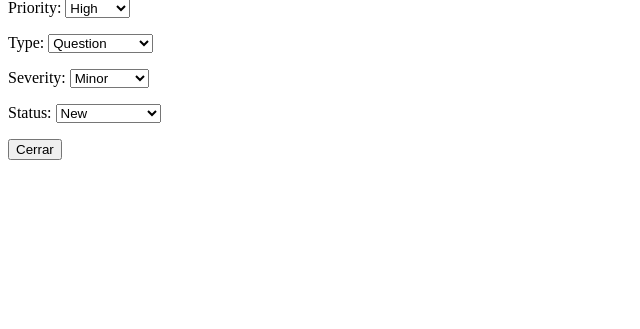
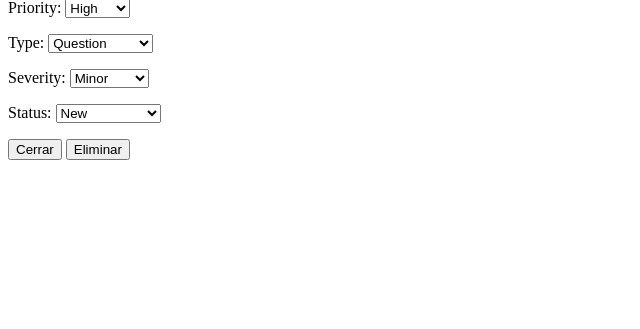
Before and after one commit to it22b-ASW-Project/Boreal-forest, a Django app: page /issue/1/ in a window 1280 px wide. Shown: the part 115-444 px from the top of the page, without its empty margins (0-640 px from the left). Run offline with Django 5.2, Linux system fonts and the light colour scheme; data comes from the database, SQL or seed files in the repository.

Commit message:
Tweets delete

```diff
--- a/homepage/templates/issueDetail.html
+++ b/homepage/templates/issueDetail.html
@@ -1,10 +1,12 @@
 <!DOCTYPE html>
 <html lang="en">
+
 <head>
     <meta charset="UTF-8">
     <meta name="viewport" content="width=device-width, initial-scale=1.0">
     <title>{{issue.subject}} - Issue #{{issue.id}}</title>
 </head>
+
 <body>
     <h1>
         #{{ issue.id }} -
@@ -33,8 +35,9 @@
         {% csrf_token %}
         {{ paramform.as_p }}
         <button type="submit" class="btn btn-secondary" name="close" value="true" method="POST">Cerrar</button>
+        <button type="submit" class="btn btn-danger" name="delete" value="true"
+            onclick="return confirmDelete();">Eliminar</button>
     </form>
-
 
 
     <script>
@@ -59,7 +62,12 @@
             document.getElementById("editDesc-btn").style.display = "inline";
             document.getElementById("description-form").style.display = "none";
         }
+
+        function confirmDelete() {
+            return confirm("¿Estás seguro que quieres eliminar el issue?");
+        }
     </script>
 
 </body>
+
 </html>
--- a/homepage/views.py
+++ b/homepage/views.py
@@ -86,6 +86,10 @@ def issueDetail(request, id):
             issue.save()
             return redirect(reverse("issueDetail", args=[issue.id]))
 
+        elif 'delete' in request.POST:
+            issue.delete()
+            return redirect('/issues')
+
 
     return render(request, "issueDetail.html", {"issue": issue, "paramform": paramform})
 
```
Lines whose indentation alone changed are shown as unchanged.
